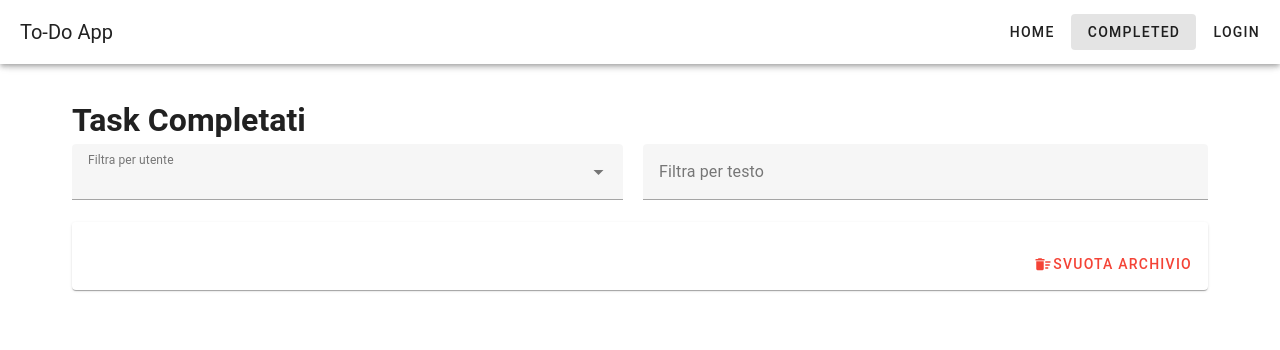
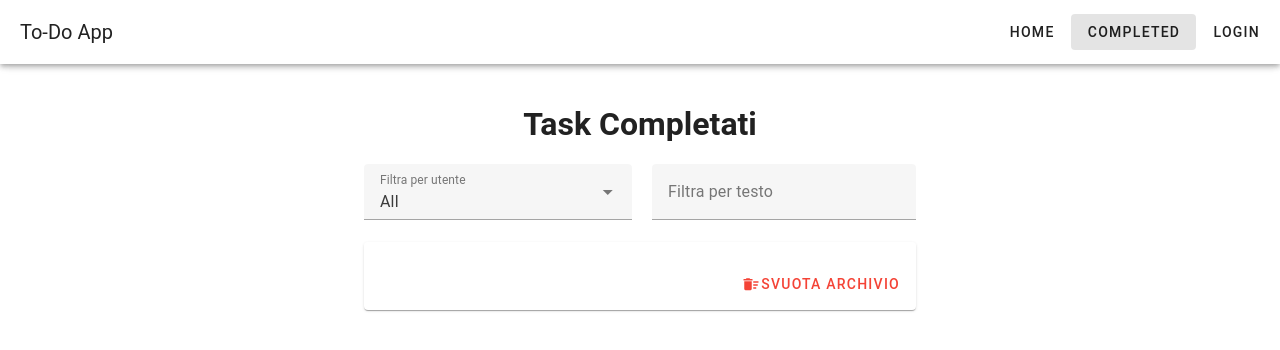
Before and after one commit to Adriatik-Berdufi/to_do_app, a Vue app: page /completed in a window 1280 px wide. Shown: the top 350 px of the page. Built offline with nearby package versions, Linux system fonts and the light colour scheme; what webfontloader would draw is missing.

Commit message:
fix bug select , to see all user task

```diff
--- a/src/views/Completed.vue
+++ b/src/views/Completed.vue
@@ -10,11 +10,11 @@ export default {
     usernames() {
       // elenco dei username
       const users = store.archivedTasks.map(task => task.username);
-      return [...new Set(users)];
+      return ['All',...new Set(users)];
     }, filteredTasks() {
       // Filtro per urename
       return store.archivedTasks.filter(task => {
-        return (this.selectedUser ? task.username === this.selectedUser : true) &&
+        return (this.selectedUser === 'All' || task.username === this.selectedUser) &&
                (task.name.toLowerCase().includes(this.searchText.toLowerCase()) ||
                 task.username.toLowerCase().includes(this.searchText.toLowerCase()));
       });
@@ -23,7 +23,7 @@ export default {
   },
   data() {
     return {
-      selectedUser: '',
+      selectedUser: 'All',
       searchText: '',
     };
   },
@@ -53,8 +53,9 @@ export default {
 
 
 <template>
-    <v-container>
-      <h1>Task Completati</h1>
+  <h1 class="text-center mt-5">Task Completati</h1>
+    <v-container class="w-50">
+
 
       <div class="d-flex">
         <!-- Select per username -->
```
